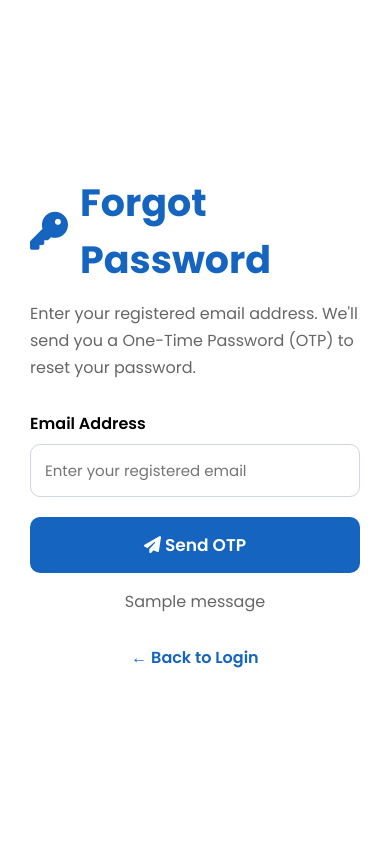
After one commit to asmitanisad2-creator/AI_Diabetes_Project, a Django app: template diabetes_app/templates/forgot_password.html in a window 390 px wide. The commit adds this page. Run offline with Django 3.2, Linux system fonts and the light colour scheme; the template is opened without the code that fills it, so the values that code supplies are empty; tables that the repository leaves empty hold one stand-in row (values such as "Sample post"); one stand-in notice (Sample message) is shown.

Commit message:
Completed authentication module with OTP password reset

```diff
--- /dev/null
+++ b/diabetes_app/static/css/auth.css
@@ -0,0 +1,220 @@
+*{
+    margin:0;
+    padding:0;
+    box-sizing:border-box;
+    font-family:'Poppins',sans-serif;
+}
+
+body{
+    background:#f4f8fc;
+    min-height:100vh;
+}
+
+.auth-container{
+
+    display:grid;
+    grid-template-columns:1fr 1fr;
+
+    width:100%;
+    min-height:100vh;
+
+}
+
+.auth-left{
+
+    background:#EAF4FF;
+
+    display:flex;
+    justify-content:center;
+    align-items:center;
+
+    padding:40px;
+
+}
+
+.auth-left img{
+
+    width:90%;
+    max-width:550px;
+
+    object-fit:contain;
+
+}
+
+.auth-right{
+
+    display:flex;
+    justify-content:center;
+    align-items:center;
+
+    background:white;
+
+    padding:40px;
+
+}
+
+.auth-card{
+
+    width:100%;
+    max-width:430px;
+
+}
+
+.auth-card h1{
+
+    font-size:38px;
+
+    color:#1565C0;
+
+    margin-bottom:12px;
+
+}
+
+.auth-card p{
+
+    color:#666;
+
+    margin-bottom:30px;
+
+    line-height:1.7;
+
+}
+
+.input-group{
+
+    margin-bottom:20px;
+
+}
+
+.input-group label{
+
+    display:block;
+
+    margin-bottom:8px;
+
+    font-weight:600;
+
+}
+
+.input-group input{
+
+    width:100%;
+
+    padding:14px;
+
+    border:1px solid #d0d7e2;
+
+    border-radius:10px;
+
+    font-size:15px;
+
+    outline:none;
+
+}
+
+.input-group input:focus{
+
+    border-color:#1565C0;
+
+    box-shadow:0 0 10px rgba(21,101,192,.15);
+
+}
+
+.auth-btn{
+
+    width:100%;
+
+    padding:15px;
+
+    border:none;
+
+    border-radius:10px;
+
+    background:#1565C0;
+
+    color:white;
+
+    font-size:17px;
+
+    font-weight:600;
+
+    cursor:pointer;
+
+    transition:.3s;
+
+}
+
+.auth-btn:hover{
+
+    background:#0D47A1;
+
+    transform:translateY(-2px);
+
+}
+
+.back-link{
+
+    margin-top:20px;
+
+    text-align:center;
+
+}
+
+.back-link a{
+
+    text-decoration:none;
+
+    color:#1565C0;
+
+    font-weight:600;
+
+}
+
+.error-message{
+
+    color:#e53935;
+
+    margin-top:15px;
+
+    text-align:center;
+
+}
+
+.success-message{
+
+    color:#2e7d32;
+
+    margin-top:15px;
+
+    text-align:center;
+
+}
+
+@media(max-width:900px){
+
+.auth-container{
+
+    grid-template-columns:1fr;
+
+}
+
+.auth-left{
+
+    display:none;
+
+}
+
+.auth-right{
+
+    padding:30px;
+
+}
+
+}
+.auth-card h1{
+
+    display:flex;
+    align-items:center;
+    gap:12px;
+
+}
--- /dev/null
+++ b/diabetes_app/templates/auth_base.html
@@ -0,0 +1,58 @@
+{% load static %}
+<!DOCTYPE html>
+<html lang="en">
+
+<head>
+
+    <meta charset="UTF-8">
+    <meta name="viewport" content="width=device-width, initial-scale=1.0">
+
+    <title>
+        {% block title %}
+        GlucoSense
+        {% endblock %}
+    </title>
+
+    <link rel="stylesheet" href="{% static 'css/auth.css' %}">
+
+    <link href="https://fonts.googleapis.com/css2?family=Poppins:wght@300;400;500;600;700&display=swap" rel="stylesheet">
+
+    <link rel="stylesheet"
+    href="https://cdnjs.cloudflare.com/ajax/libs/font-awesome/6.7.2/css/all.min.css">
+
+    {% block css %}
+    {% endblock %}
+
+</head>
+
+<body>
+
+<div class="auth-container">
+
+    <!-- Left Side -->
+
+    <div class="auth-left">
+
+        <img src="{% static 'images/login-image.png' %}" alt="GlucoSense">
+
+    </div>
+
+    <!-- Right Side -->
+
+    <div class="auth-right">
+
+        <div class="auth-card">
+
+            {% block content %}
+
+            {% endblock %}
+
+        </div>
+
+    </div>
+
+</div>
+
+</body>
+
+</html>
--- /dev/null
+++ b/diabetes_app/templates/forgot_password.html
@@ -0,0 +1,72 @@
+{% extends "auth_base.html" %}
+
+{% block title %}
+Forgot Password | GlucoSense
+{% endblock %}
+
+{% block content %}
+
+<h1>
+
+<i class="fa-solid fa-key"></i>
+
+Forgot Password
+
+</h1>
+
+<p>
+    Enter your registered email address.
+    We'll send you a One-Time Password (OTP) to reset your password.
+</p>
+
+<form method="POST">
+
+    {% csrf_token %}
+
+    <div class="input-group">
+
+        <label>Email Address</label>
+
+        <input
+            type="email"
+            name="email"
+            placeholder="Enter your registered email"
+            required>
+
+    </div>
+
+    <button class="auth-btn" type="submit">
+
+        <i class="fa-solid fa-paper-plane"></i>
+
+        Send OTP
+
+    </button>
+
+</form>
+
+{% if messages %}
+
+    {% for message in messages %}
+
+        <p class="error-message">
+
+            {{ message }}
+
+        </p>
+
+    {% endfor %}
+
+{% endif %}
+
+<div class="back-link">
+
+    <a href="{% url 'login' %}">
+
+        ← Back to Login
+
+    </a>
+
+</div>
+
+{% endblock %}
--- a/diabetes_app/templates/login.html
+++ b/diabetes_app/templates/login.html
@@ -75,7 +75,9 @@
 
                     </label>
 
-                    <a href="#">Forgot Password?</a>
+                    <a href="{% url 'forgot_password' %}">
+                       Forgot Password?
+                    </a>
 
                 </div>
 
--- a/diabetes_app/urls.py
+++ b/diabetes_app/urls.py
@@ -44,4 +44,10 @@ path(
     views.change_password,
     name="change_password"
 ),
+
+path("forgot-password/", views.forgot_password, name="forgot_password"),
+
+path("verify-otp/", views.verify_otp, name="verify_otp"),
+
+path("reset-password/", views.reset_password, name="reset_password"),
 ]
```
Also changed, not shown: diabetes_app/static/css/home.css (+21 -0 lines), diabetes_app/templates/base.html (+39 -4 lines), diabetes_app/templates/home.html (+26 -9 lines), diabetes_app/templates/reset_password.html (added, +54 -0 lines), diabetes_app/templates/verify_otp.html (added, +55 -0 lines), diabetes_app/views.py (+106 -0 lines), diabetes_project/settings.py (+14 -0 lines), db.sqlite3, diabetes_app/static/css/forgot_password.css (added).
